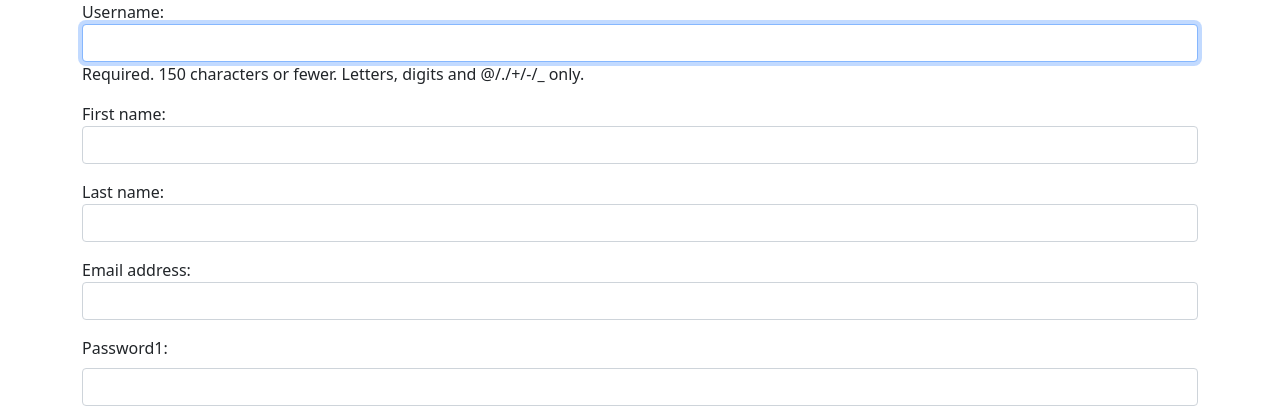
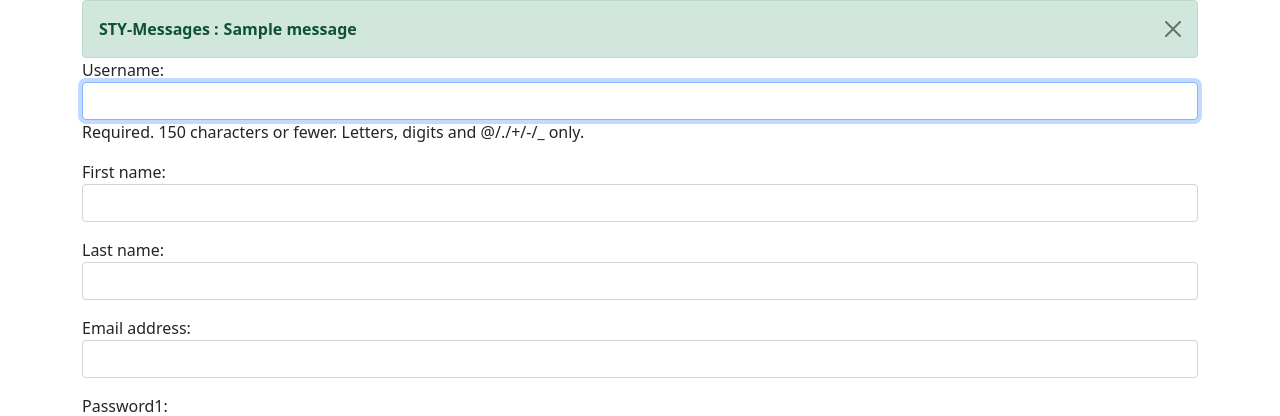
Before and after one commit to inayat100/test1, a Django app: page / in a window 1280 px wide. Shown: the top 416 px of the page. Run offline with Django 3.2, Linux system fonts and the light colour scheme; one stand-in notice (Sample message) is shown.

Commit message:
Update singup.html
ok

```diff
--- a/templates/singup.html
+++ b/templates/singup.html
@@ -8,6 +8,13 @@
   </head>
   <body>
   <div class="container">
+       {% for m in messages %}
+  <div class="alert alert-{{m.tags}} alert-dismissible fade show m-0" role="alert">
+    <strong>STY-Messages :</strong><span style="font-weight: 600;
+    margin: 5px;">{{m}} </span>
+    <button type="button" class="btn-close" data-bs-dismiss="alert" aria-label="Close"></button>
+  </div>
+  {% endfor %}
       <form action="" method="post" enctype="multipart/form-data">
           {% csrf_token %}
 
```
